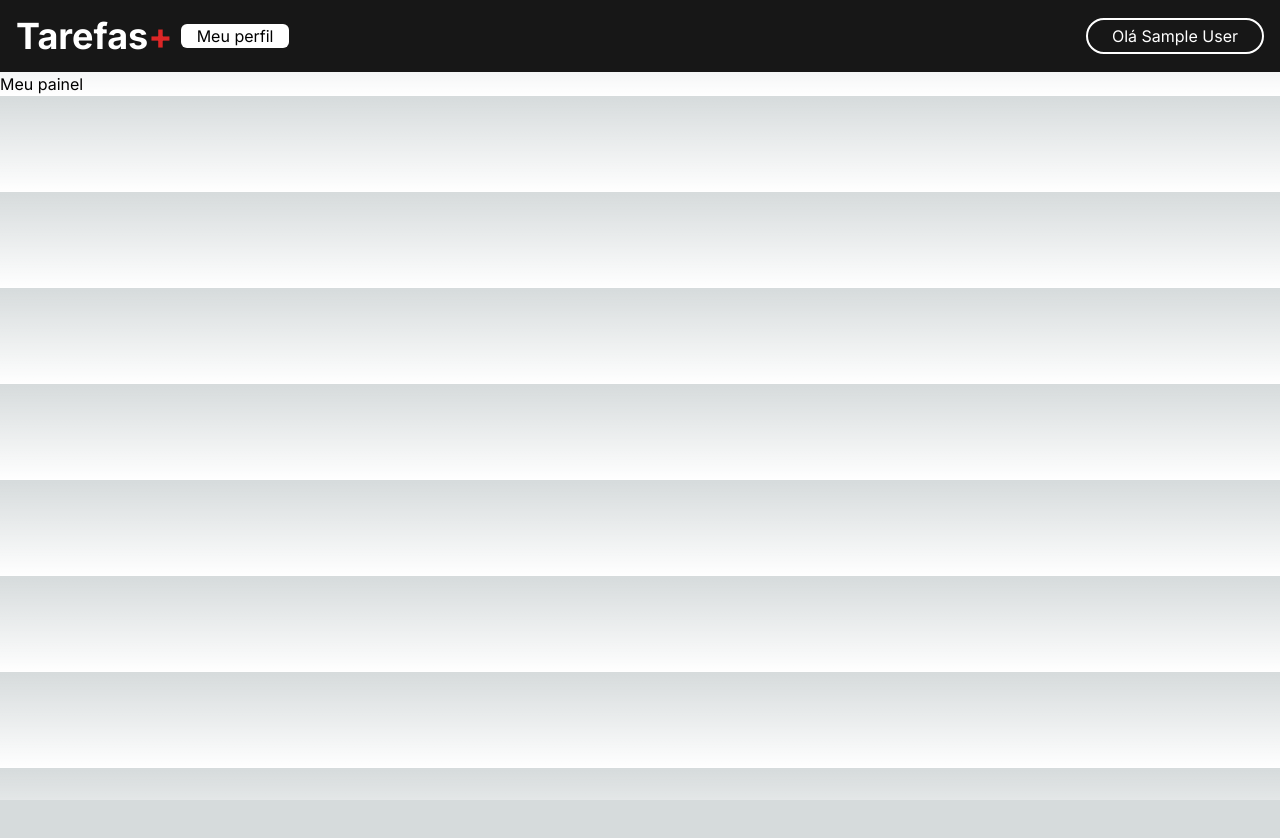
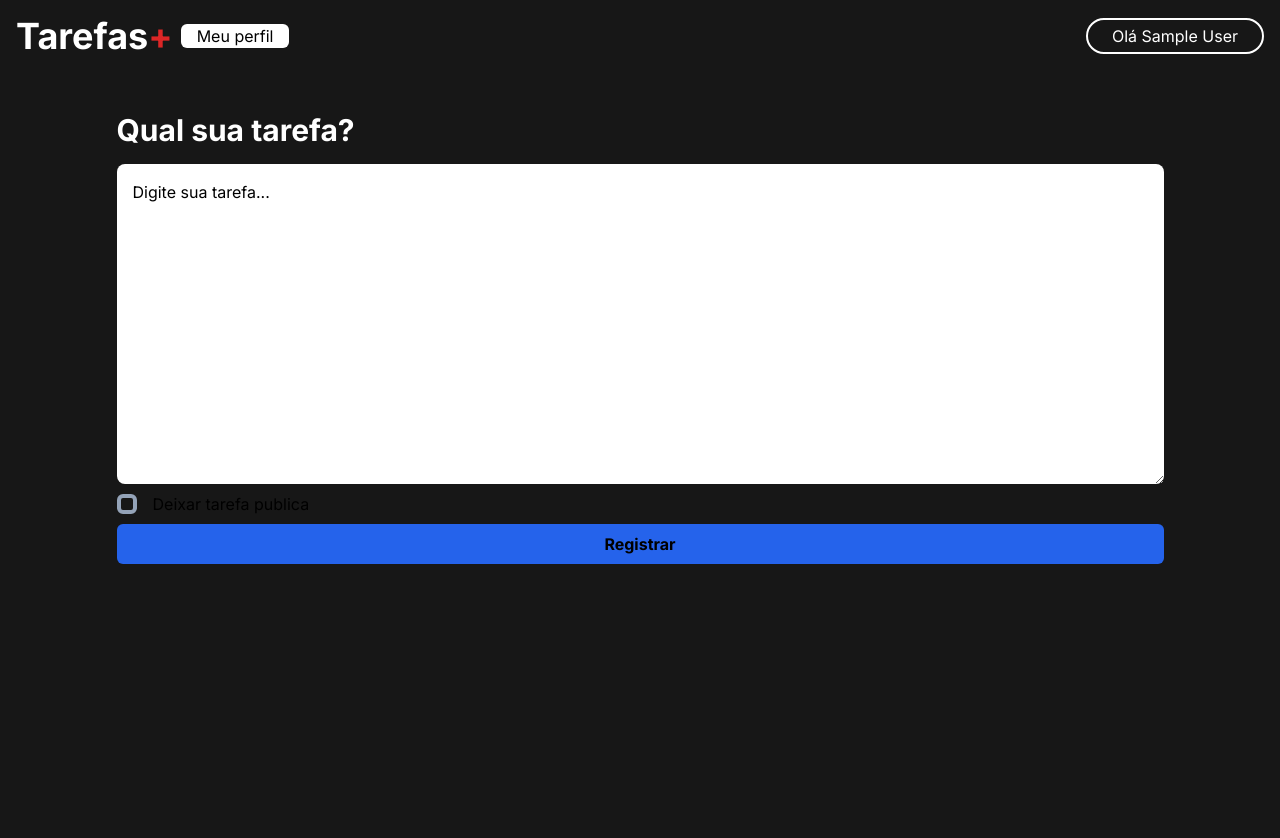
Before and after one commit to igorsantos13/tasksplus, a Next.js app: page /dashboard in a window 1280 px wide. Shown: the top 838 px of the page. Before the commit the page ends 800 px from the top, so only its background shows below. Built offline with nearby package versions, Linux system fonts and the light colour scheme; no server answers; sample sign-in values are in the browser's storage.

Commit message:
feat: initial dashboard

```diff
--- a/app/(routes)/dashboard/page.tsx
+++ b/app/(routes)/dashboard/page.tsx
@@ -1,7 +1,56 @@
-export default function Dashboard() {
+import Head from "next/head";
+
+import { getServerSession } from "next-auth";
+import { authOptions } from "@/app/api/auth/[...nextauth]/route";
+import { redirect } from "next/navigation";
+
+async function getUserSession() {
+  const session = await getServerSession(authOptions);
+  return session;
+}
+
+export default async function Dashboard() {
+  const session = await getUserSession();
+
+  if (!session) {
+    redirect("/");
+  }
+
   return (
     <div>
-      <h1>Meu painel</h1>
+      <Head>
+        <title>My task dashboard</title>
+      </Head>
+
+      <main className="w-full h-screen flex flex-col items-center pt-10 bg-neutral-900">
+        <section className="">
+          <h1 className="font-bold text-white text-3xl mb-4">
+            Qual sua tarefa?
+          </h1>
+          <form action="" className="flex flex-col justify-between gap-2">
+            <textarea
+              name="tarefa"
+              id="tarefa"
+              cols={100}
+              rows={12}
+              placeholder="Digite sua tarefa..."
+              className="placeholder:text-black rounded-lg text-black p-4 focus:none focus-visible:none"
+            ></textarea>
+            <div className="flex flex-row gap-4 items-center ">
+              <input
+                type="checkbox"
+                name="publica"
+                id="publica"
+                className="border-4 border-slate-400 size-5 appearance-none rounded-md checked:appearance-auto"
+              />
+              <label htmlFor="publica">Deixar tarefa publica</label>
+            </div>
+            <button className="bg-blue-600 rounded-md p-2 font-bold">
+              Registrar
+            </button>
+          </form>
+        </section>
+      </main>
     </div>
   );
 }
```
